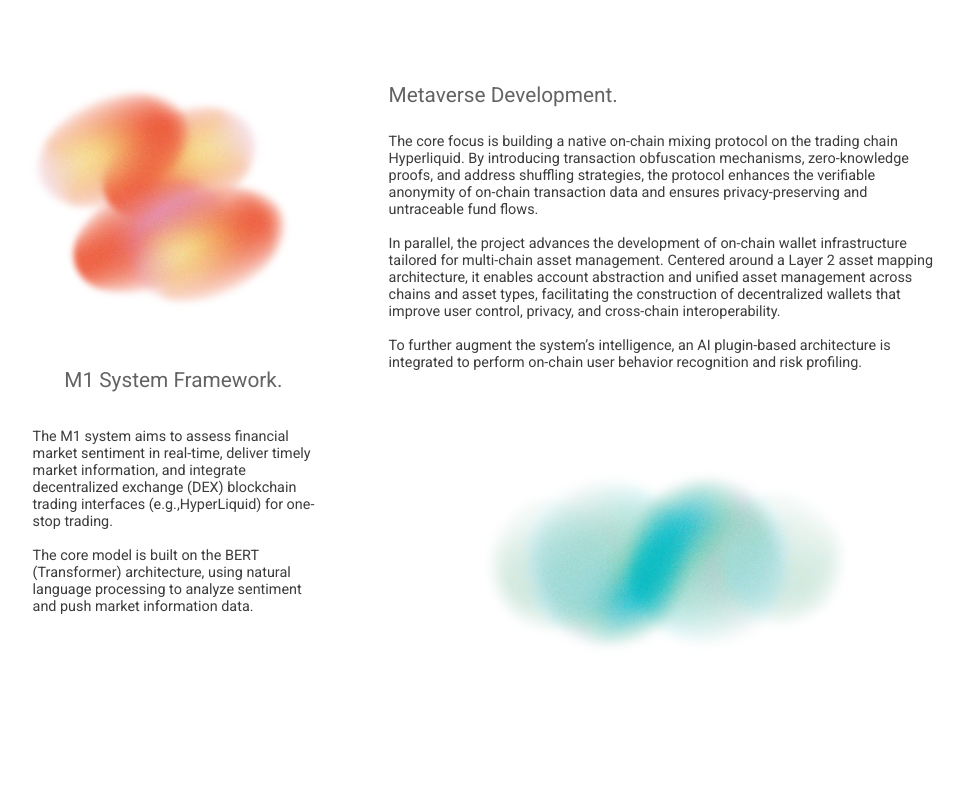
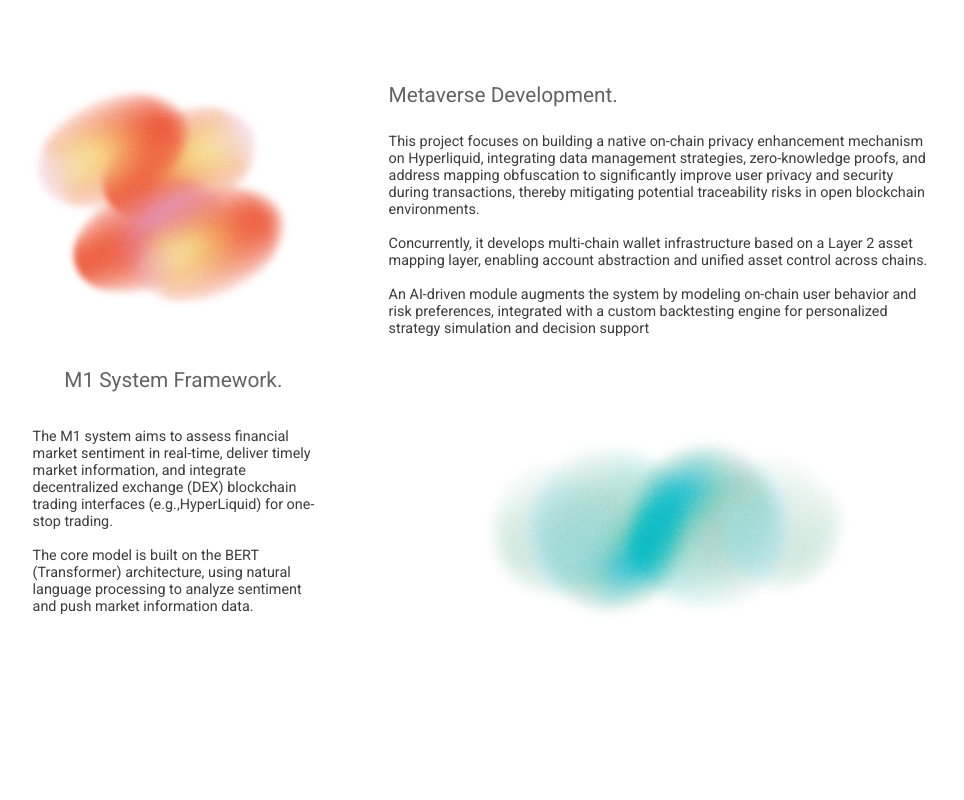
Before and after one commit to ophelia1112/personal_web, a React (Create React App) app: page / in a window 1280 px wide. Shown: the part 3200-4000 px from the top of the page, without its empty margins (165-1129 px from the left). Built offline with nearby package versions, Linux system fonts and the light colour scheme.

Commit message:
update new content

```diff
--- a/src/components/Founderpage/Introduction.jsx
+++ b/src/components/Founderpage/Introduction.jsx
@@ -16,7 +16,7 @@ export default function Introduction() {
                 <br></br>
                 <br></br>
                 In the future, I plan to optimize and deepen my research in areas like
-                user credit assessment, fraud detection, user profiling,
+                user credit assessment, user profiling,
                 advanced algorithmic trading, and the white-box transformation
                 of financial simulation models.
                 <br></br>
--- a/src/components/Founderpage/Researchproject.jsx
+++ b/src/components/Founderpage/Researchproject.jsx
@@ -37,18 +37,17 @@ export default function Researchproject() {
                                 <div className={styles.img2_projects_content}>
                                     <p>Metaverse Development.
                                     </p>
-                                    <p>The core focus is building a native on-chain mixing protocol on the trading chain Hyperliquid.
-                                        By introducing transaction obfuscation mechanisms, zero-knowledge proofs, and address shuffling strategies,
-                                        the protocol enhances the verifiable anonymity of on-chain transaction data and ensures privacy-preserving and untraceable fund flows.
+                                    <p>This project focuses on building a native on-chain privacy enhancement mechanism on Hyperliquid, integrating data
+                                        management strategies, zero-knowledge proofs, and address mapping obfuscation to significantly improve user privacy
+                                        and security during transactions, thereby mitigating potential traceability risks in open blockchain environments.
                                         <br></br>
                                         <br></br>
-                                        In parallel, the project advances the development of on-chain wallet infrastructure tailored for multi-chain asset management.
-                                        Centered around a Layer 2 asset mapping architecture, it enables account abstraction and unified asset management across chains
-                                        and asset types, facilitating the construction of decentralized wallets that improve user control, privacy, and cross-chain interoperability.
+                                        Concurrently, it develops multi-chain wallet infrastructure based on a Layer 2 asset mapping layer, enabling account
+                                        abstraction and unified asset control across chains.
                                         <br></br>
                                         <br></br>
-                                        To further augment the system’s intelligence, an AI plugin-based architecture is integrated to perform on-chain user behavior recognition and risk profiling.
-
+                                        An AI-driven module augments the system by modeling on-chain user behavior and risk preferences, integrated with a
+                                        custom backtesting engine for personalized strategy simulation and decision support
                                     </p>
                                 </div>
 
@@ -79,7 +78,7 @@ export default function Researchproject() {
                         </div>
                         <div className={styles.research_info}>
                             <p>
-                                FinBERt-M1o1 leverages the pre-trained BERT (Transformer) model
+                                FinBERT-M1o1 leverages the pre-trained BERT (Transformer) model
                                 for aggregating and delivering real-time financial market information,
                                 utilizing sentiment analysis and natural language processing techniques to analyze market dynamics.
                             </p>
```
